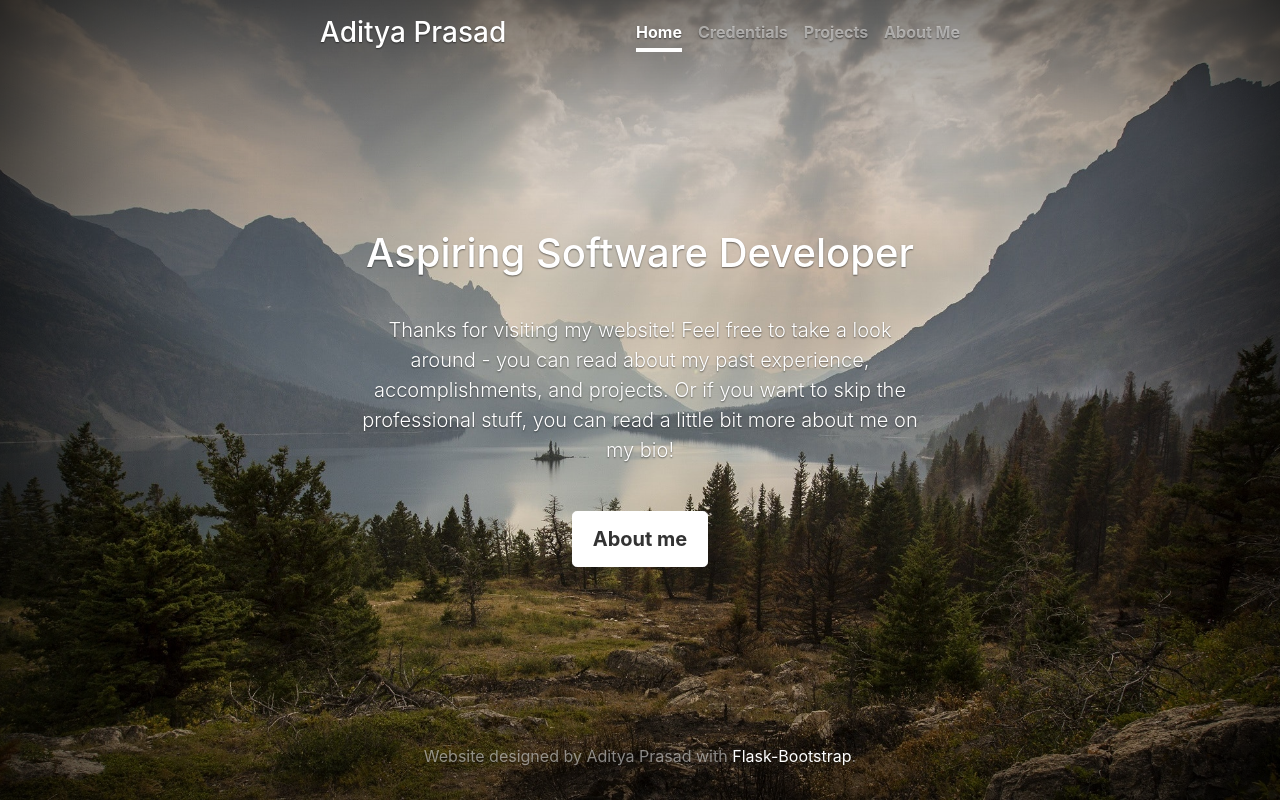
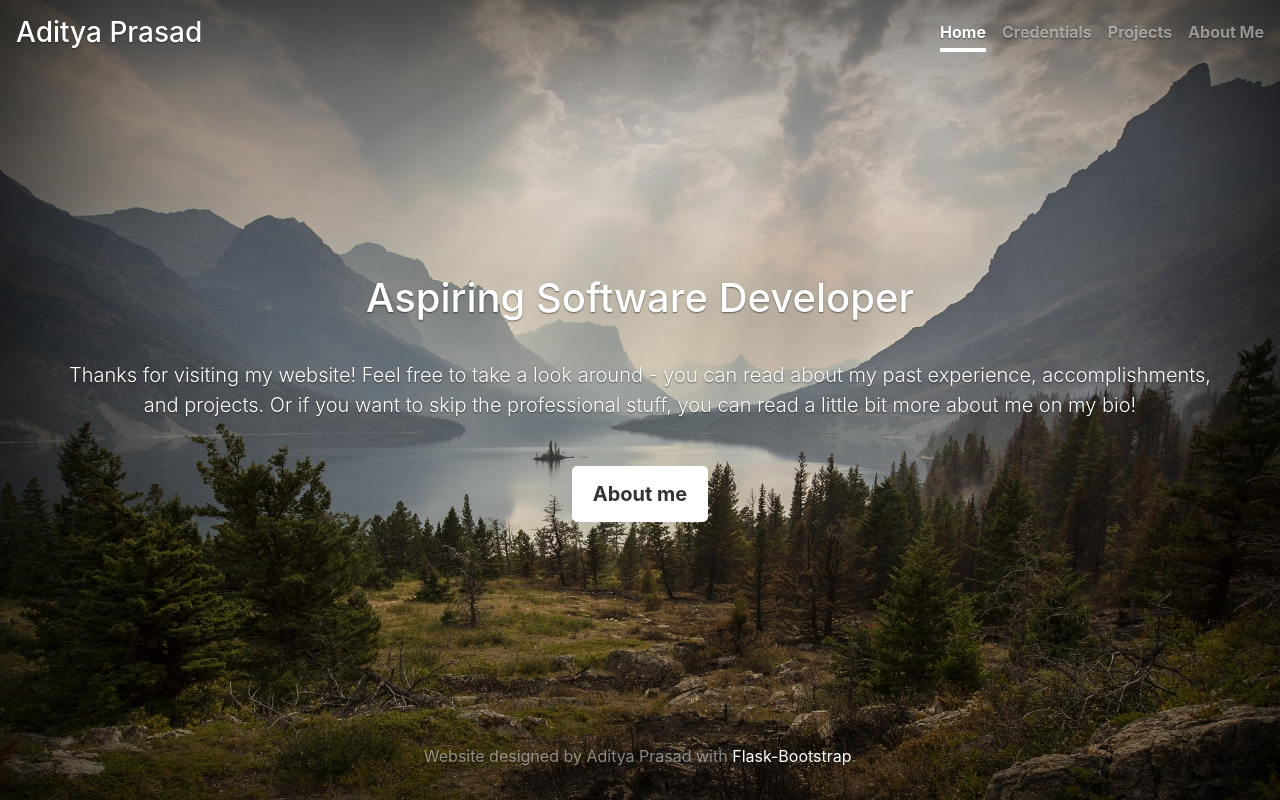
Before and after one commit to AdityaPrasad1/adityaprasad.me, a Flask app: page / in a window 1280 px wide. Run offline with Flask 2, Linux system fonts and the light colour scheme; some libraries are stand-ins or nearby versions.

Commit message:
css adjust

```diff
--- a/app/static/css/cover.css
+++ b/app/static/css/cover.css
@@ -7,7 +7,7 @@
 }
 
 .struc {
-    max-width: 80em;
+    max-width: 80em!important;
 }
 
 
```
